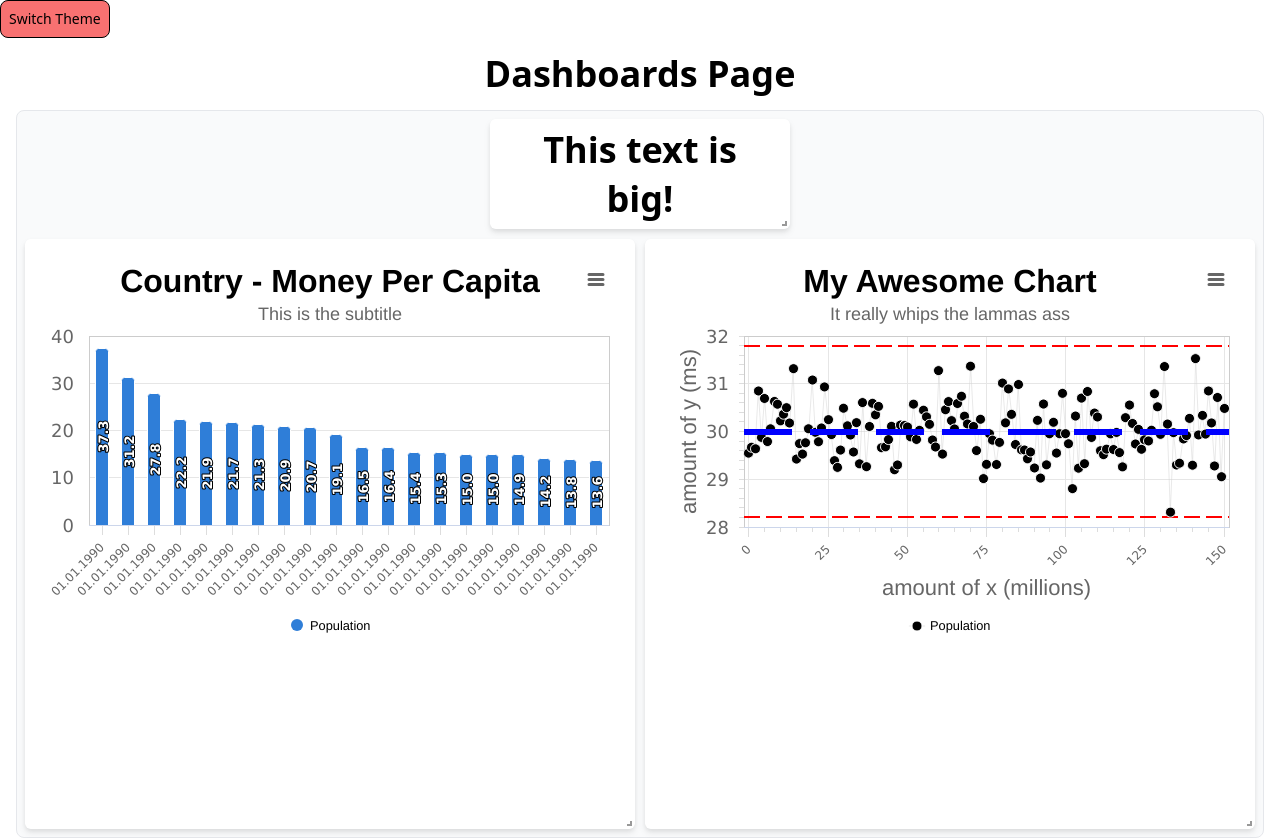
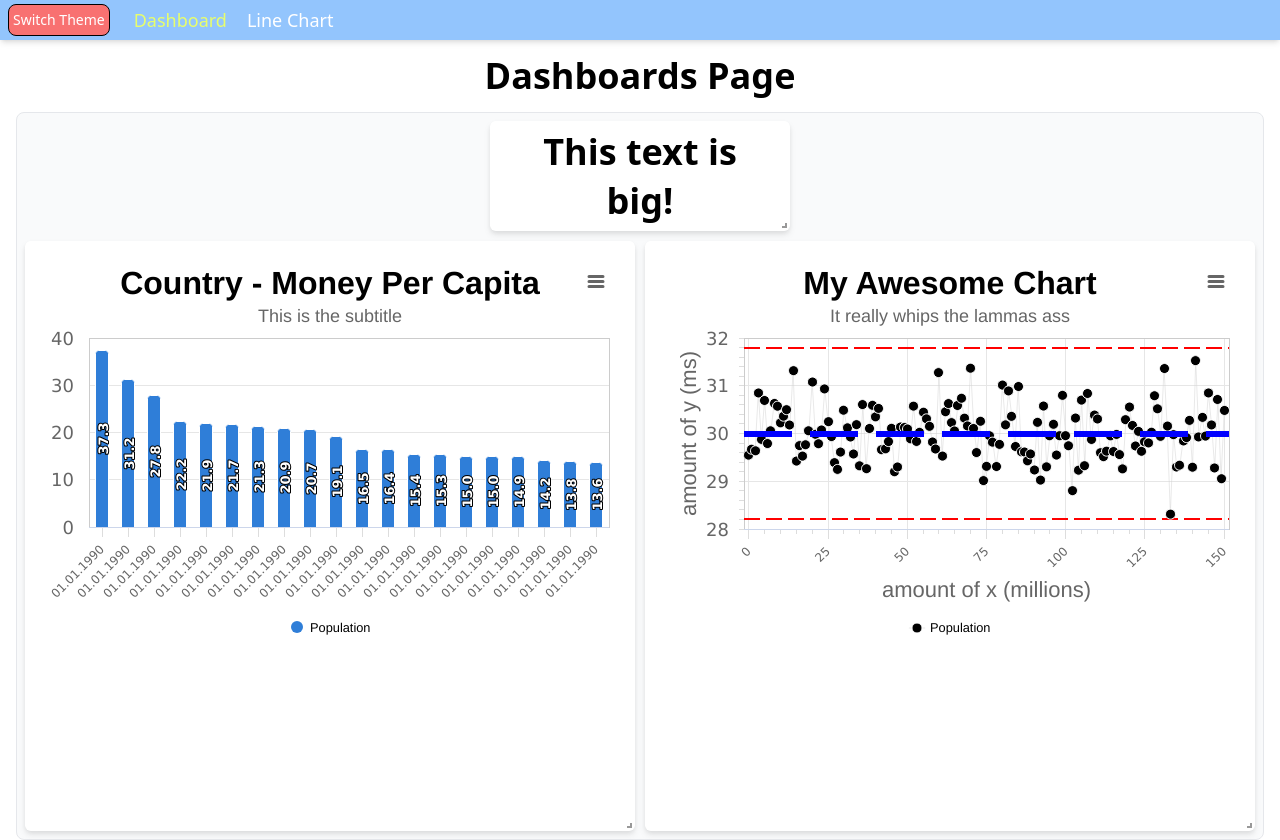
Before and after one commit to talkohavy/lowcharts, a React (Vite) app: page / in a window 1280 px wide. Built offline with nearby package versions, Linux system fonts and the light colour scheme.

Commit message:
master: added a Header

```diff
--- a/src/App.jsx
+++ b/src/App.jsx
@@ -1,21 +1,12 @@
 import 'react-grid-layout/css/styles.css';
 import { Route, Routes } from 'react-router-dom';
-import { useContext } from 'react';
 import DashboardPage from './pages/DashboardPage';
-import { ToggleDarkThemeContext } from './DarkThemeProvider';
+import Header from './Layout/Header';
 
 function App() {
-  const { toggleDarkMode } = useContext(ToggleDarkThemeContext);
-
   return (
     <div className='h-full dark:bg-[#1d1d1d] dark:text-white'>
-      <button
-        type='button'
-        onClick={toggleDarkMode}
-        className='flex justify-center items-center border border-black p-2 rounded-lg cursor-pointer bg-red-400 hover:bg-red-500 hover:rounded-xl'
-      >
-        Switch Theme
-      </button>
+      <Header />
 
       <Routes>
         <Route path='index.html' element={<DashboardPage />} />
--- /dev/null
+++ b/src/Layout/Header.jsx
@@ -0,0 +1,63 @@
+import { Link, useLocation } from 'react-router-dom';
+import clsx from 'clsx';
+import React, { useContext, useMemo } from 'react';
+import { ToggleDarkThemeContext } from '../DarkThemeProvider';
+
+const linksRaw = [
+  {
+    name: 'DashboardPage',
+    checkIsCurrentPage: ({ pathname }) => /^\/(home)?$/.test(pathname),
+    to: '/',
+    text: 'Dashboard',
+  },
+  {
+    name: 'LineChartExample',
+    checkIsCurrentPage: ({ pathname }) => /^\/line/.test(pathname),
+    to: '/line',
+    text: 'Line Chart',
+  },
+];
+
+export default function Header() {
+  const { toggleDarkMode } = useContext(ToggleDarkThemeContext);
+
+  const location = useLocation();
+
+  const headerLinks = useMemo(
+    () =>
+      linksRaw.map(({ checkIsCurrentPage, to, text }) => ({
+        isCurrentPage: checkIsCurrentPage({ pathname: location.pathname }),
+        to,
+        text,
+      })),
+    [location.pathname]
+  );
+
+  return (
+    <div className='flex items-center justify-start gap-6 w-full h-10 px-2 bg-blue-300 shadow-md'>
+      <button
+        type='button'
+        onClick={toggleDarkMode}
+        className='flex justify-center items-center h-8 border border-black p-1 rounded-lg cursor-pointer text-white bg-red-400 hover:bg-red-500 hover:rounded-xl'
+      >
+        Switch Theme
+      </button>
+
+      <div className='flex items-center justify-between gap-5'>
+        {headerLinks.map(({ isCurrentPage, text, to }) => (
+          <Link
+            key={text}
+            to={to}
+            style={{ WebkitTextStrokeColor: 'black' }}
+            className={clsx(
+              'w-auto whitespace-nowrap text-lg my-0 bg-transparent text-white cursor-pointer webkitText-20',
+              isCurrentPage ? '!text-[#e8fe6b] !cursor-default link-shadow' : 'hover:text-[#fff2ba] hover:webkitText-0'
+            )}
+          >
+            {text}
+          </Link>
+        ))}
+      </div>
+    </div>
+  );
+}
--- a/vite.config.js
+++ b/vite.config.js
@@ -1,4 +1,5 @@
 import { defineConfig } from 'vite';
+import path from 'path';
 import react from '@vitejs/plugin-react';
 
 // https://vitejs.dev/config/
@@ -6,4 +7,6 @@ export default defineConfig({
   root: `${process.cwd()}`,
   server: { port: 3000, strictPort: true, open: true },
   plugins: [react()],
+  preview: { port: 3001, strictPort: true, open: true },
+  resolve: { alias: { '@src': path.resolve(__dirname, 'src') } },
 });
```
